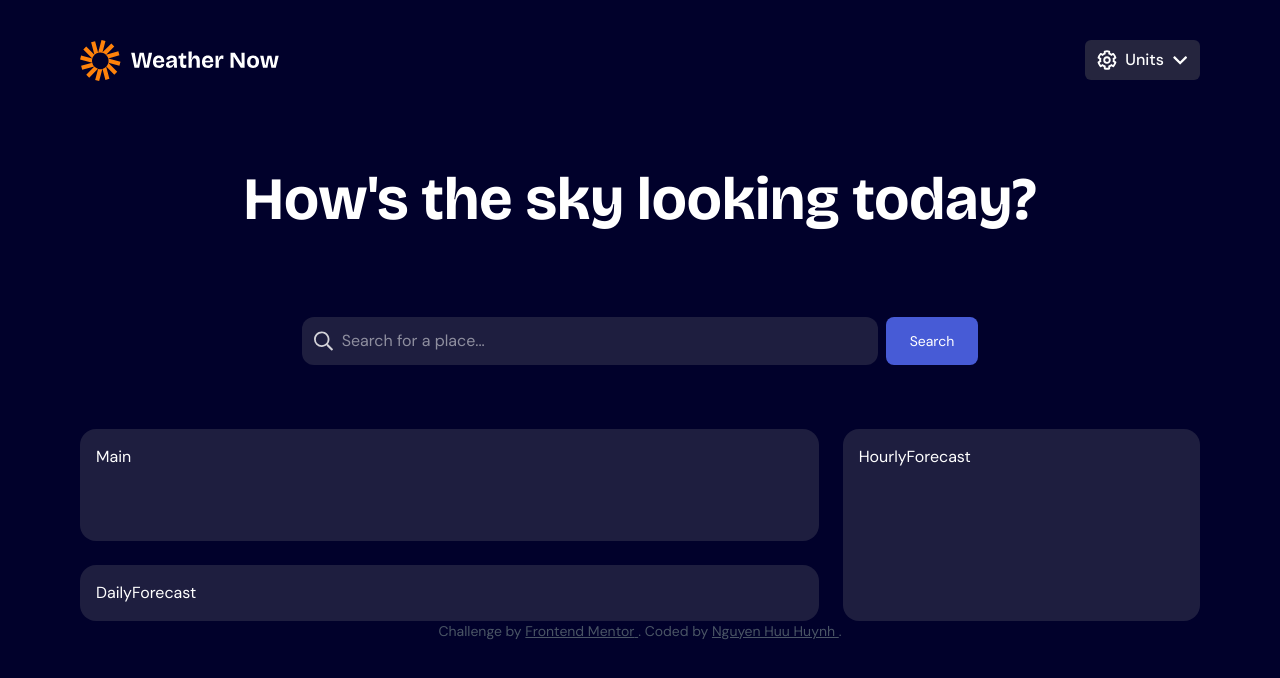
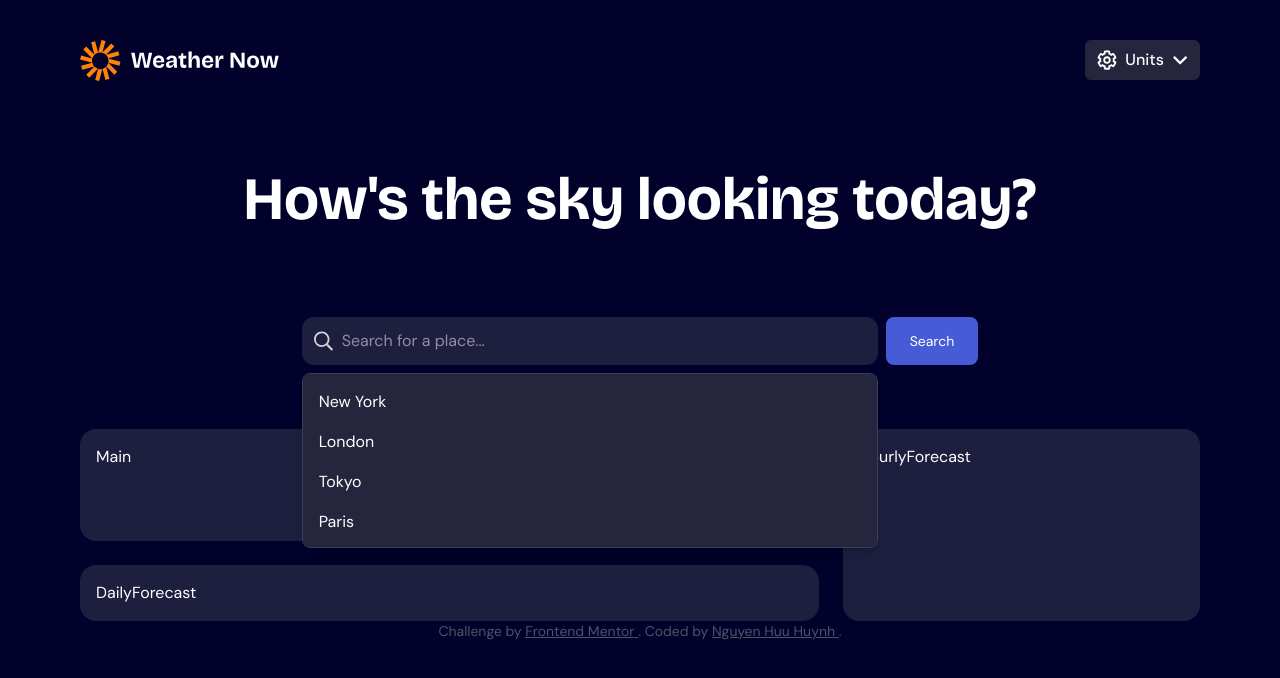
Before and after one commit to huynhnguyenday/sky-cloude, a Next.js app: page / in a window 1280 px wide. Shown: the top 678 px of the page. Built offline with nearby package versions, Linux system fonts and the light colour scheme.

Commit message:
feat: update search

```diff
--- a/src/app/globals.css
+++ b/src/app/globals.css
@@ -40,3 +40,22 @@ body {
     transform: scale(1) rotate(0deg);
   }
 }
+
+/* Custom scrollbar */
+.custom-scrollbar::-webkit-scrollbar {
+  width: 6px;
+}
+
+.custom-scrollbar::-webkit-scrollbar-track {
+  background: #25253e;
+  border-radius: 3px;
+}
+
+.custom-scrollbar::-webkit-scrollbar-thumb {
+  background: #2f2f49;
+  border-radius: 3px;
+}
+
+.custom-scrollbar::-webkit-scrollbar-thumb:hover {
+  background: #3a3a5a;
+}
--- a/src/components/Search.jsx
+++ b/src/components/Search.jsx
@@ -1,4 +1,20 @@
+"use client";
+
+import { useState } from "react";
+
 export default function Search() {
+  const [isOpen, setIsOpen] = useState(true);
+  const [searchValue, setSearchValue] = useState("");
+
+  const cities = [
+    "New York",
+    "London",
+    "Tokyo",
+    "Paris",
+    "Ha Noi",
+    "Ho Chi Minh City",
+  ];
+
   return (
     <div className="space-y-4">
       <div className="flex gap-2">
@@ -12,7 +28,30 @@ export default function Search() {
             type="text"
             placeholder="Search for a place..."
             className="w-xl pl-10 pr-4 py-3 bg-[#1e1e3f] text-white outline-none rounded-xl"
+            value={searchValue}
+            onChange={(e) => setSearchValue(e.target.value)}
+            onFocus={() => setIsOpen(true)}
+            onBlur={() => setTimeout(() => setIsOpen(false), 200)}
           />
+
+          {isOpen && (
+            <div className="px-2 absolute top-full left-0 right-0 mt-2 bg-[#25253e] rounded-lg shadow-lg border border-gray-700 z-10 h-[175px] overflow-y-auto custom-scrollbar">
+              <div className="p-2">
+                {cities.map((city, index) => (
+                  <div
+                    key={index}
+                    className="text-white py-2 cursor-pointer hover:bg-[#2f2f49] hover:-mx-2 hover:px-2 hover:rounded-lg"
+                    onClick={() => {
+                      setSearchValue(city);
+                      setIsOpen(false);
+                    }}
+                  >
+                    {city}
+                  </div>
+                ))}
+              </div>
+            </div>
+          )}
         </div>
         <button className="px-6 py-3 bg-[#475bd6] text-sm cursor-pointer text-white rounded-lg transition-all duration-300 hover:backdrop-blur-lg hover:bg-opacity-80 hover:shadow-lg hover:shadow-blue-500/25 hover:scale-105 hover:bg-gradient-to-r hover:from-bg-[#475bd6] hover:to-bg-[#5366e7]">
           Search
--- a/src/components/Units.jsx
+++ b/src/components/Units.jsx
@@ -15,7 +15,7 @@ export default function Units() {
     <div
       className="relative inline-block text-left"
       onMouseEnter={() => setOpen(true)}
-      onMouseLeave={() => setOpen(true)}
+      onMouseLeave={() => setOpen(false)}
     >
       <button className="flex items-center gap-2 px-3 py-2 bg-[#25253e] rounded-md cursor-pointer hover:bg-[#1e1e3f]">
         <img src="/icon-units.svg" alt="units" className="w-5 h-5" />
```
